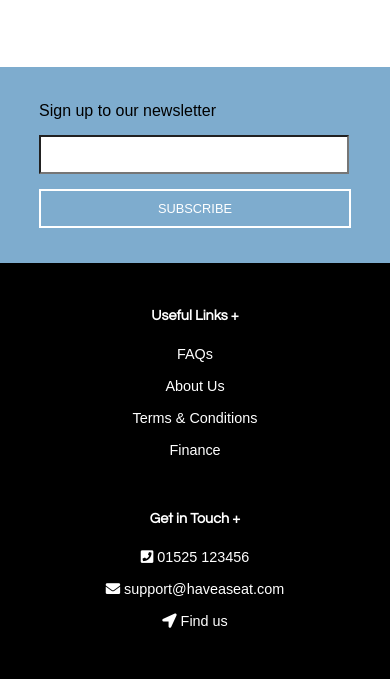
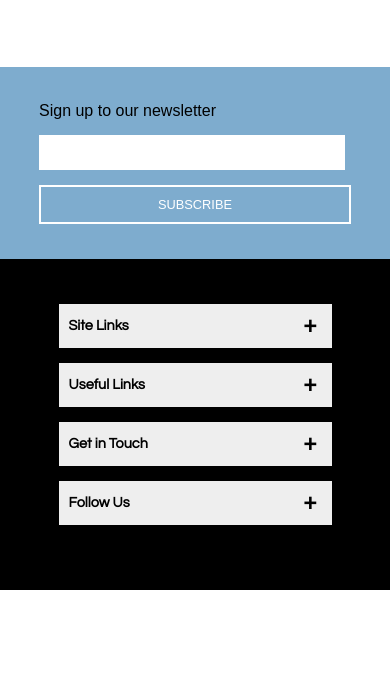
Before and after one commit to wa87kl84ma13/sofa, a plain HTML site: page index.html in a window 390 px wide. Shown: the part 3001-3680 px from the top of the page. After the commit the page ends 3591 px from the top, so only its background shows below. Drawn offline with nearby package versions, Linux system fonts and the light colour scheme.

Commit message:
Update styles.css

```diff
--- a/css/styles.css
+++ b/css/styles.css
@@ -454,6 +454,10 @@ button {
     padding: 8px 0;
 }
 
+.footer-accordion-plus {
+    display: none;
+}
+
 .social li {
     display: inline-block;
     padding-left: 10px;
@@ -471,6 +475,11 @@ input[type="submit"],
 input[type="search"] {
      -webkit-appearance: none;
      border-radius: 0;
+}
+
+input[type="text"],
+input[type="search"] {
+    border: none;
 }
 
 @media (min-width: 1025px) {
@@ -702,13 +711,46 @@ input[type="search"] {
     .footer-content {
         margin: 0 auto;
         width: 70%;
-        padding-bottom: 45px;
+        padding-bottom: 15px;
         text-align: center;
         font-size: 0.9rem;
+        position: relative;
     }
 
-    .footer-content:first-child {
+    .footer-links {
+        background: #fff;
+        color: #000;
         display: none;
+    }
+
+    .footer li {
+        padding: 12px 0 12px 8px;
+        border-bottom: 1px solid #ccc;
+    }
+
+    .footer li,
+    .footer-content h4,
+    .social {
+        text-align: left;
+    }
+
+    .footer-content h4 {
+        background: #eee;
+        color: #000;
+        padding-top: 14px;
+        padding-left: 10px;
+    }
+
+    .accordion {
+        position: absolute;
+        right: 15px;
+        font-size: 1.5rem;
+        top: 8px;
+        display: block;
+    }
+
+    .footer li:first-child {
+        padding-left: 8px;
     }
 }
 
```
